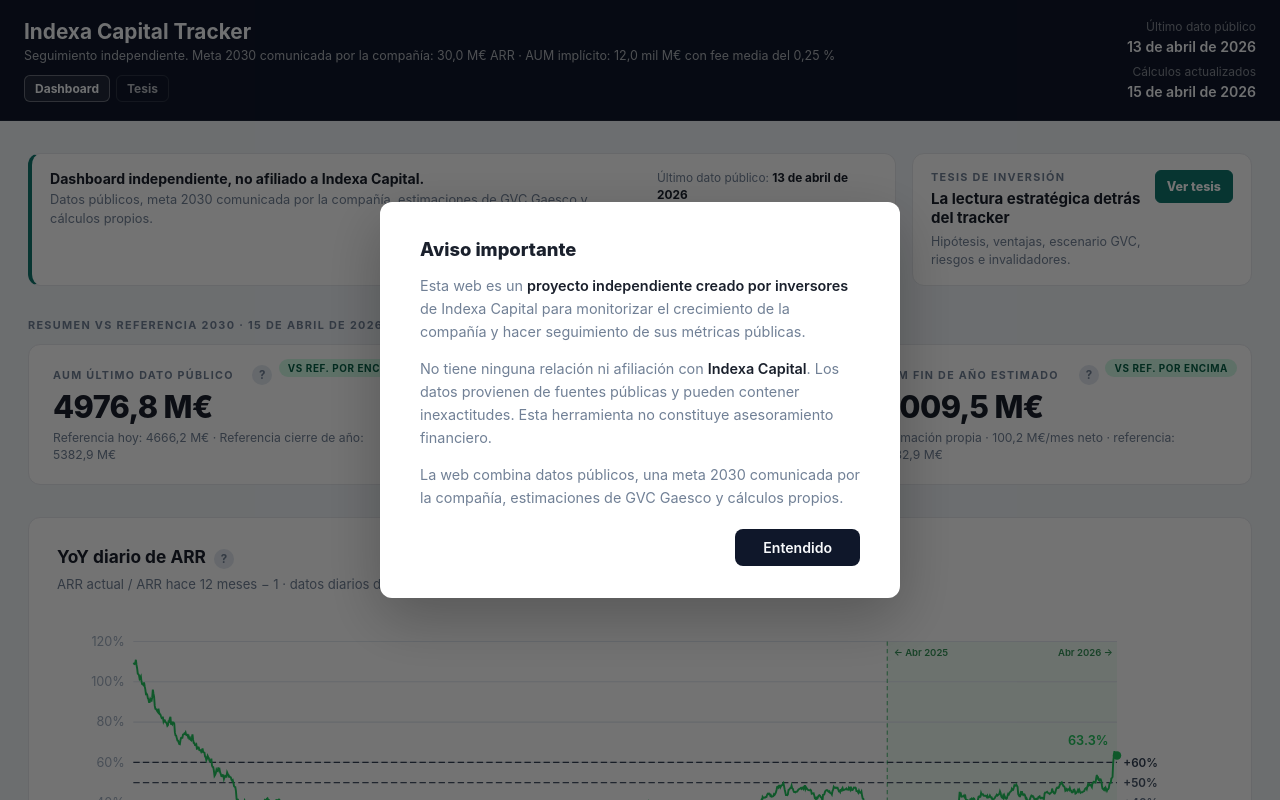
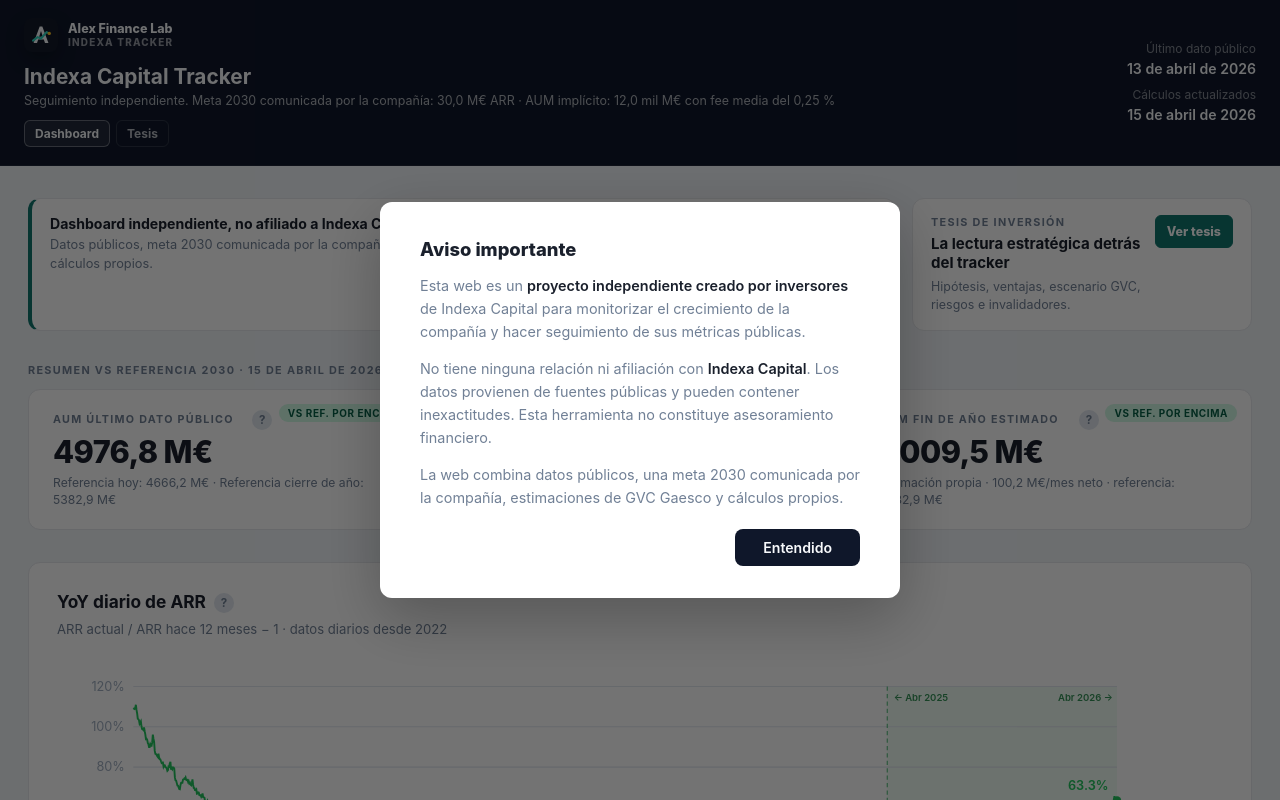
Before and after one commit to apardo-flowgy/indexa-tracker, a React (Vite) app: page / in a window 1280 px wide. Shown: the top 800 px of the page. Built offline with nearby package versions, Linux system fonts and the light colour scheme.

Commit message:
Add finance lab branding

```diff
--- a/index.html
+++ b/index.html
@@ -8,6 +8,7 @@
       name="description"
       content="Dashboard independiente para seguir datos publicos de Indexa Capital, referencias 2030 y estimaciones externas."
     />
+    <link rel="icon" type="image/svg+xml" href="/indexa-tracker/favicon.svg" />
   </head>
   <body>
     <div id="root"></div>
--- a/src/App.jsx
+++ b/src/App.jsx
@@ -10,6 +10,46 @@
 } from "./data";
 
 const DISCLAIMER_KEY = "indexa-tracker-disclaimer-v1";
+const BRAND_HOME_URL = "https://apardo-flowgy.github.io/personal-portfolio/";
+
+function BrandMark() {
+  return (
+    <svg className="brand-mark" viewBox="0 0 64 64" aria-hidden="true" focusable="false">
+      <rect width="64" height="64" rx="14" fill="#111827" />
+      <path
+        d="M18 47 29.5 16h5L46 47h-6.5l-2.2-6.4H26.7L24.5 47H18Zm10.5-11.9h7L32 24.7l-3.5 10.4Z"
+        fill="#F8FAFC"
+      />
+      <path
+        d="M17 42.5 25.5 36l6.5 2.5 10.5-12 5 2.5"
+        fill="none"
+        stroke="#2DD4BF"
+        strokeLinecap="round"
+        strokeLinejoin="round"
+        strokeWidth="4"
+      />
+      <circle cx="47.5" cy="29" r="3.2" fill="#FBBF24" />
+    </svg>
+  );
+}
+
+function BrandSignature({ productName }) {
+  return (
+    <a
+      className="brand-signature"
+      href={BRAND_HOME_URL}
+      target="_blank"
+      rel="noopener noreferrer"
+      aria-label={`Alex Finance Lab - ${productName}`}
+    >
+      <BrandMark />
+      <span className="brand-signature-text">
+        <span className="brand-name">Alex Finance Lab</span>
+        <span className="brand-product">{productName}</span>
+      </span>
+    </a>
+  );
+}
 
 function DisclaimerModal({ onClose }) {
   return (
@@ -43,6 +83,10 @@
     <footer className="app-footer">
       <div className="footer-inner">
         <div className="footer-links">
+          <a className="footer-brand-link" href={BRAND_HOME_URL} target="_blank" rel="noopener noreferrer">
+            <BrandMark />
+            Alex Finance Lab
+          </a>
           <a href="#/">
             Dashboard
           </a>
@@ -1779,6 +1823,7 @@
       <header className="app-header">
         <div className="header-inner">
           <div>
+            <BrandSignature productName="Indexa Tracker" />
             <h1>Indexa Capital Tracker</h1>
             <p className="header-sub">
               Seguimiento independiente. Meta 2030 comunicada por la compañía: {euroCompact.format(COMPANY_TARGET.arrEnd)} ARR · AUM implícito: {euroCompact.format(COMPANY_TARGET.aumEnd)} con fee media del {percent.format(COMPANY_TARGET.feeRate)}
--- a/src/styles.css
+++ b/src/styles.css
@@ -32,6 +32,46 @@
   align-items: center;
   gap: 16px;
 }
+
+.brand-signature {
+  color: #F8FAFC;
+  display: inline-flex;
+  align-items: center;
+  gap: 10px;
+  margin-bottom: 12px;
+  text-decoration: none;
+}
+
+.brand-mark {
+  width: 34px;
+  height: 34px;
+  flex-shrink: 0;
+  display: block;
+  border-radius: 8px;
+  box-shadow: 0 8px 18px rgba(0, 0, 0, 0.28);
+}
+
+.brand-signature-text {
+  display: grid;
+  gap: 2px;
+  line-height: 1.05;
+}
+
+.brand-name {
+  color: #F8FAFC;
+  font-size: 0.78rem;
+  font-weight: 800;
+}
+
+.brand-product {
+  color: rgba(248,250,252,0.58);
+  font-size: 0.62rem;
+  font-weight: 800;
+  letter-spacing: 0.12em;
+  text-transform: uppercase;
+}
+
+.brand-signature:hover .brand-product { color: rgba(248,250,252,0.9); }
 
 .app-header h1 { font-size: 1.3rem; font-weight: 700; margin-bottom: 3px; }
 .header-sub {
@@ -864,6 +904,21 @@
 
 .footer-links a:hover { color: #F8FAFC; }
 
+.footer-links .footer-brand-link {
+  display: inline-flex;
+  align-items: center;
+  gap: 8px;
+  color: rgba(248, 250, 252, 0.78);
+  font-weight: 800;
+}
+
+.footer-brand-link .brand-mark {
+  width: 22px;
+  height: 22px;
+  border-radius: 6px;
+  box-shadow: none;
+}
+
 .footer-disclaimer-btn {
   background: none;
   border: 1px solid rgba(255, 255, 255, 0.15);
```
Also changed, not shown: public/favicon.svg (added).
